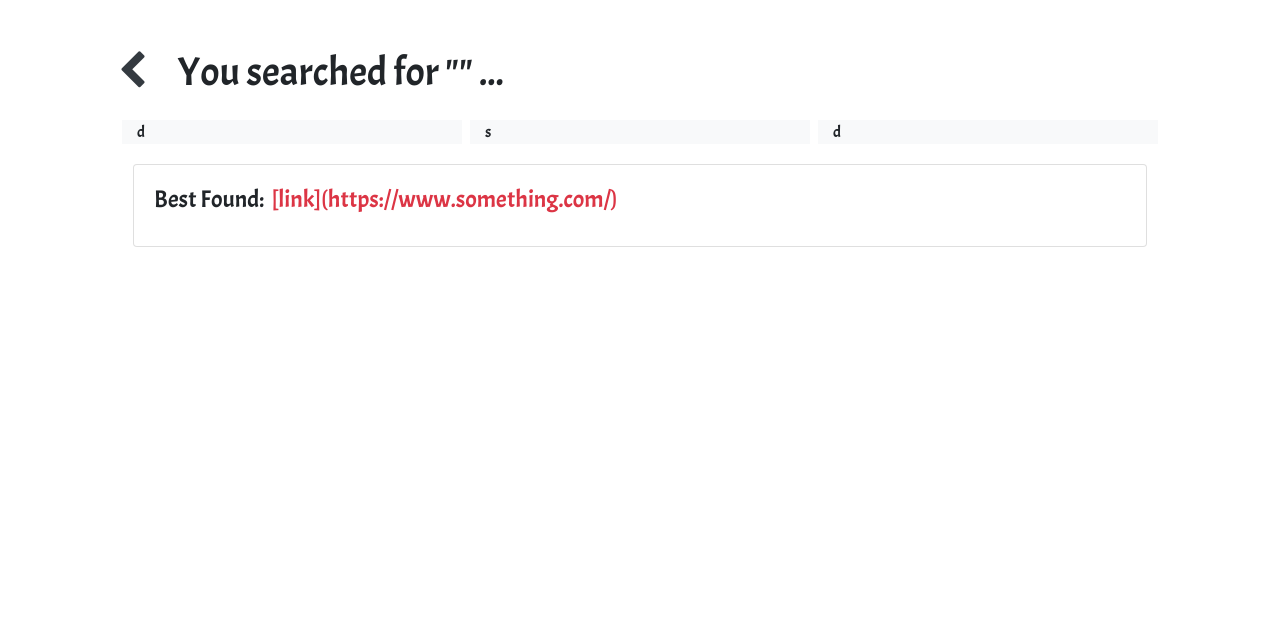
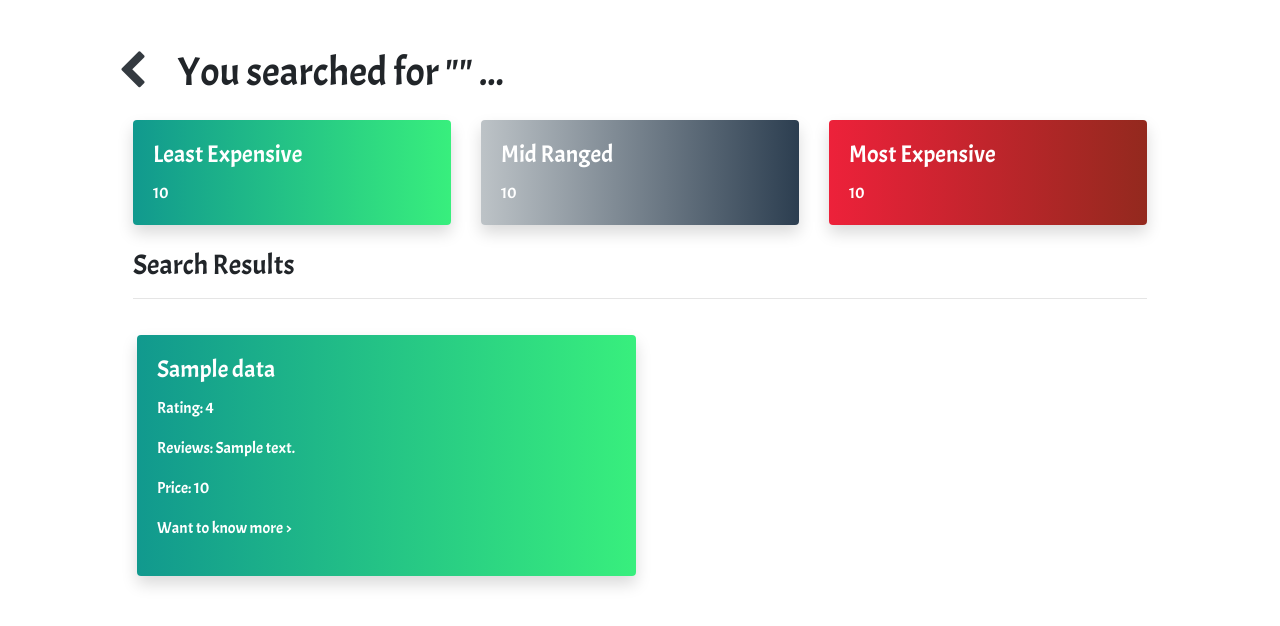
Before and after one commit to Jazz-hash/HU-PFun-Project, a Flask app: template templates/search.htm in a window 1280 px wide. Shown: the top 626 px of the page. Run offline with Flask 2, Linux system fonts and the light colour scheme; the template is opened without the code that fills it: most values are stand-ins (such as "Sample title", 1, 10 or a date in 2020); some libraries are stand-ins or nearby versions.

Commit message:
Need to fix max and min issue

```diff
--- a/server.py
+++ b/server.py
@@ -1,4 +1,6 @@
 from flask import Flask, render_template, request
+from amazon import scrape
+import json
 
 app = Flask(__name__)
 
@@ -11,4 +13,18 @@ def index():
 def search_results():
     search = request.args.get('s')
     print(search)
-    return render_template('search.htm', search=search)
+    product = search
+    url_amazon = "https://www.amazon.com/s?k=" + product
+    full_dict = []
+    data_amazon = scrape(url_amazon)
+    if data_amazon:
+        for product in data_amazon['products'][:5]:
+            product['search_url'] = url_amazon
+            full_dict.append(product)
+    prices = sorted([float(item["price"][1:].replace(",", "")) for item in full_dict if item["price"]])
+    max_price = "${:,}".format(max(prices))
+    mid_price = "${:,}".format(prices[len(prices) // 2])
+    min_price = "${:,}".format(min(prices))
+    print(min_price, max_price, mid_price)
+
+    return render_template('search.htm', search=search, products=full_dict, min_price=min_price, max_price=max_price, mid_price=mid_price)
--- a/templates/search.htm
+++ b/templates/search.htm
@@ -11,7 +11,21 @@
         * {
             font-family: "Acme";
         }
+        .bg-min {
+            background: linear-gradient(90deg, #11998e 0,#38ef7d);
+            border: none !important;
 
+        }
+        .bg-mid {
+            background: linear-gradient(90deg,#bdc3c7 0,#2c3e50);;
+            border: none !important;
+
+        }
+        .bg-max {
+            background: linear-gradient(90deg,#ed213a 0,#93291e);
+            border: none !important;
+
+        }
     </style>
   </head>
   <body style="height: 100% !important;" class="container">
@@ -22,20 +36,51 @@
                 <h1>You searched for "{{search}}" ...</h1>
             </div>
         </div>
-        <div class="row">
-            <div class="col bg-light mt-3 m-1">d</div>
-            <div class="col bg-light mt-3 m-1">s</div>
-            <div class="col bg-light mt-3 m-1">d</div>
-        </div>
-        <div class="row">
-            <div class="col mt-3">
-                <div class="card">
+        <div class="row  text-white">
+            <div class="col-4 mt-3">
+                <div class="card shadow bg-min">
                     <div class="card-body">
-                        <h4 class="card-title">Best Found: &nbsp;<span  class="text-danger">[link](https://www.something.com/)</span></h4>
+                        <h4 class="card-title">Least Expensive</h4>
+                        <p class="card-text">{{min_price}}</p>
+                    </div>
+                </div>
+            </div>
+            <div class="col-4 mt-3">
+                <div class="card shadow bg-mid">
+                    <div class="card-body">
+                        <h4 class="card-title">Mid Ranged</h4>
+                        <p class="card-text">{{mid_price}}</p>
+                    </div>
+                </div>
+            </div>
+            <div class="col-4 mt-3">
+                <div class="card shadow bg-max">
+                    <div class="card-body">
+                        <h4 class="card-title">Most Expensive</h4>
+                        <p class="card-text">{{max_price}}</p>
                     </div>
                 </div>
             </div>
         </div>
+        <br />
+        <h3>Search Results</h3>
+        <hr />
+        <div class="row m-auto">
+            {% for data in products %}
+            <div class="col-6 mt-3 p-1">
+                <div class="card shadow {% if data.price == min_price %}bg-min text-white{% elif data.price == mid_price %}bg-mid text-white{% elif data.price == max_price %}bg-max text-white{% else %} {% endif %}">
+                    <div class="card-body">
+                        <h4 class="card-title">{{data.title}}</h4>
+                        <p class="card-text">Rating: {{data.rating}}</p>
+                        <p class="card-text">Reviews: {{data.reviews}}</p>
+                        <p class="card-text">Price: {{data.price}}</p>
+                        <p class="card-text"></p><a class="{% if data.price not in [max_price, min_price, mid_price] %}text-danger{% else %}text-white{% endif %}" target="_blank" href="https://www.amazon.com{{data.url}}">Want to know more > </a></p>
+                    </div>
+                </div>
+            </div>
+            {% endfor %}
+        </div>
+
     </div>
 
 
```
Also changed, not shown: amazon.py (+13 -10 lines), results/search_results_amazon.json (+5 -5 lines), results/test.py (added, +14 -0 lines).
